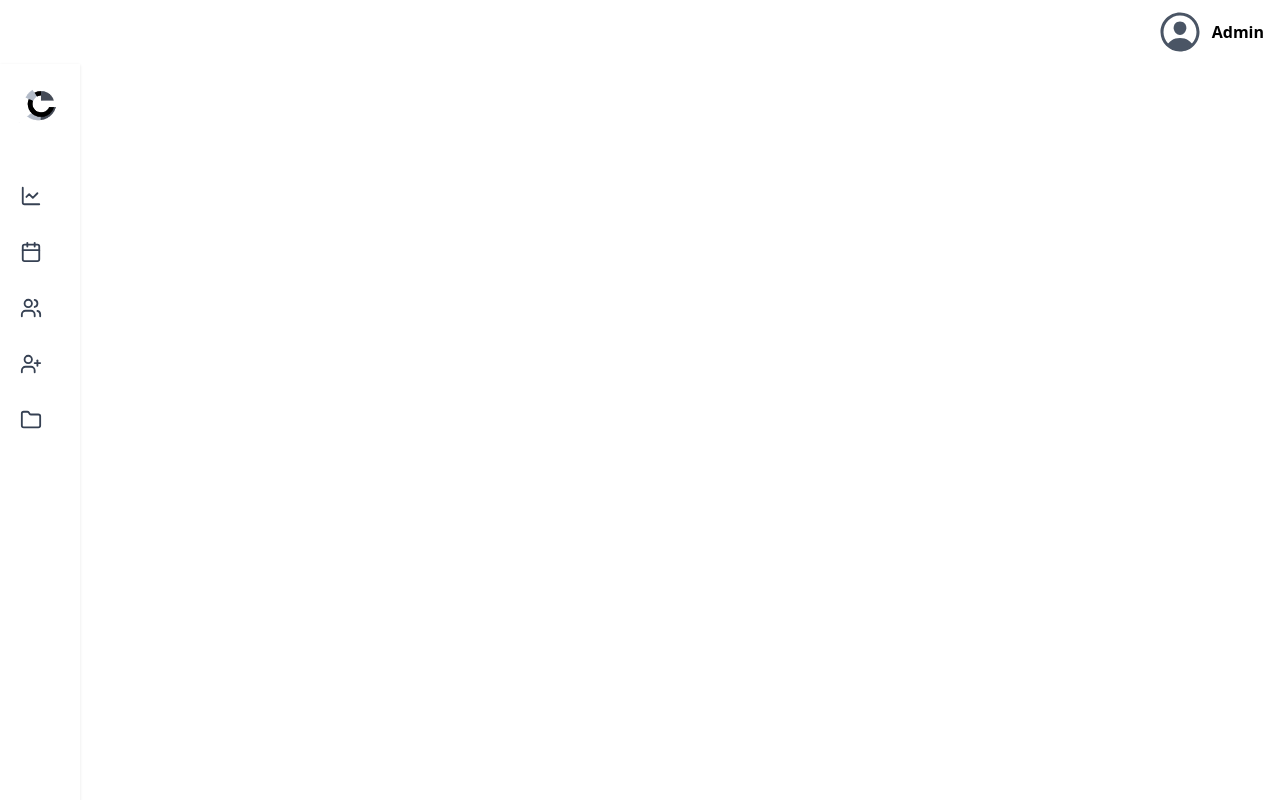
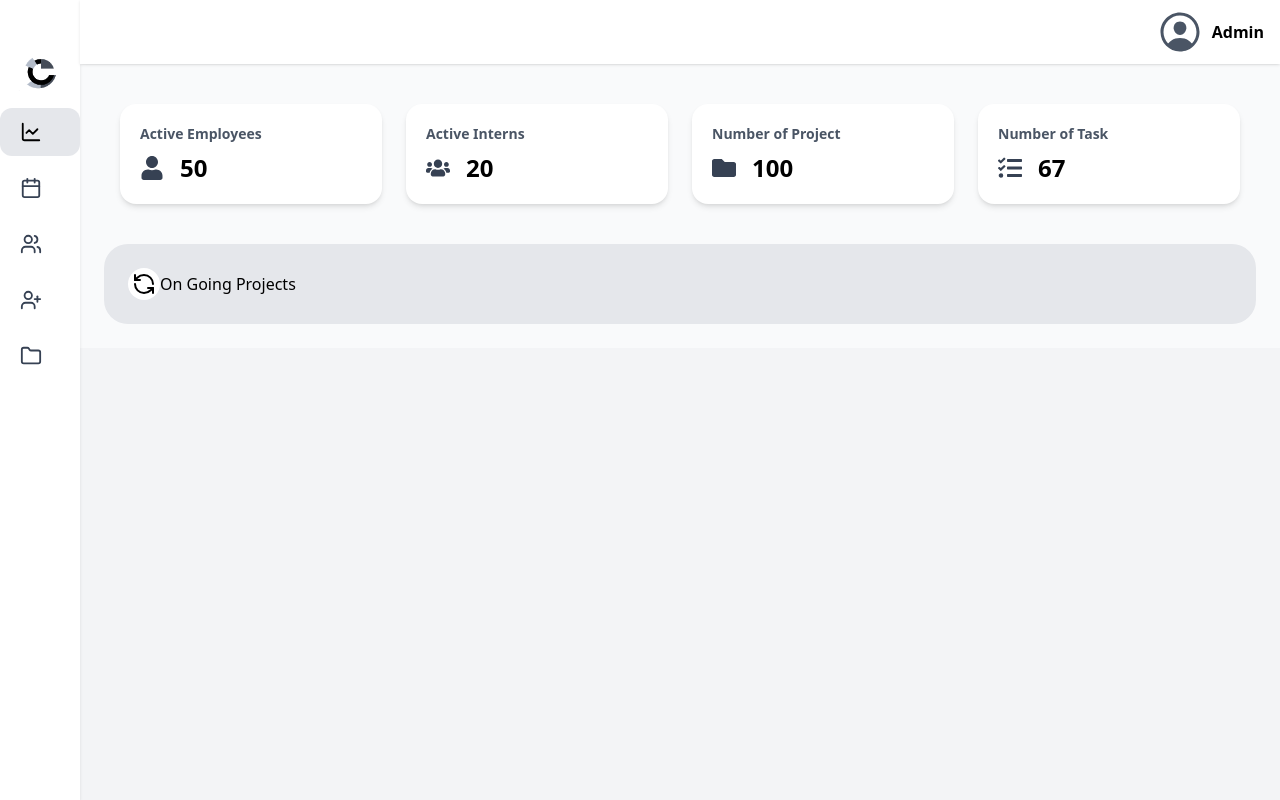
Before and after one commit to praveenkvellinezhi/Admin-Dashboard, a React app: page / in a window 1280 px wide. Built offline with nearby package versions, Linux system fonts and the light colour scheme; the HTML template or start-up script is replaced by a standard one.

Commit message:
designed dashboard projects

```diff
--- a/package.json
+++ b/package.json
@@ -22,6 +22,7 @@
     "react": "^19.2.0",
     "react-dom": "^19.2.0",
     "react-icons": "^5.5.0",
+    "react-router": "^7.9.6",
     "react-router-dom": "^7.9.6",
     "recharts": "^3.5.0",
     "router": "^2.2.0",
--- a/src/App.jsx
+++ b/src/App.jsx
@@ -1,19 +1,16 @@
-import React from "react"
-import AdminLayout from "./Layout/AdminLayout"
-
-
+import React from "react";
+import AdminLayout from "./Layout/AdminLayout";
+import { Route, Routes } from "react-router-dom";
+import Dashboard from "./Features/Dashboard/Pages/Dashboard";
 
 function App() {
-
-
-  return( <div className="p-6">
-    <AdminLayout/>
-
-
-     </div>
-
-
-  )
+  return (
+    <Routes>
+      <Route element={<AdminLayout />}>
+        <Route path="/" element={<Dashboard />} />
+      </Route>
+    </Routes>
+  );
 }
 
-export default App
+export default App;
--- a/src/Components/Shared/Header.jsx
+++ b/src/Components/Shared/Header.jsx
@@ -4,7 +4,7 @@ import { IoPersonCircleOutline } from "react-icons/io5";
 export default function Header() {
   return (
 
-      <div className="w-full">
+      <div className="w-full z-50 ">
   <header className='fixed flex items-center justify-end  w-full pr-4 h-16 top-0 left-0 right-0 ' >
       <IoPersonCircleOutline className='text-gray-600 w-8 h-8 sm:w-10 sm:h-10 md:w-12 md:h-12' size={40} />
       <h6 className='font-semibold ml-2'>Admin</h6>
--- a/src/Components/Shared/Sidebar.jsx
+++ b/src/Components/Shared/Sidebar.jsx
@@ -1,14 +1,13 @@
 import React from "react";
-import logo from "../../assets/Logo/logo.png";
 import logo2 from "../../assets/Logo/Logo3.png";
 import logo4 from "../../assets/Logo/logo4.png";
 
 import { NavLink } from "react-router-dom";
 import { ChartLine, Calendar, Users, UserPlus, Folder } from "lucide-react";
 
-export default function Sidebar() {
+export default function Sidebar({ isOpen, setIsOpen }) {
   const navbar = [
-    { name: "Dashboard", path: "/Dashboard", icon: <ChartLine size={22} /> },
+    { name: "Dashboard", path: "/", icon: <ChartLine size={22} /> },
     { name: "Attendence", path: "/Attendence", icon: <Calendar size={22} /> },
     { name: "Employeee", path: "/Employee", icon: <Users size={22} /> },
     { name: "Interns", path: "/Interns", icon: <UserPlus size={22} /> },
@@ -17,20 +16,21 @@ export default function Sidebar() {
 
   return (
     <div
+      onMouseEnter={() => setIsOpen(true)}
+      onMouseLeave={() => setIsOpen(false)}
       className="
-        h-full bg-white shadow fixed top-0 left-0 z-50 mt-16
-        group w-20 hover:w-64
-        transition-[width] duration-300 overflow-hidden
-      "
+  h-full bg-white shadow fixed top-0 left-0 z-40
+  group w-20 hover:w-64
+  transition-[width] duration-300 overflow-hidden
+"
     >
       {/* LOGO SECTION (same fixed height ensures smooth transition) */}
       <div className="px-4 py-4 h-20 flex items-center relative">
-
         {/* SMALL LOGO — Collapsed State */}
         <img
           src={logo2}
           className="
-            w-12
+            w-12 mt-16
             opacity-100 group-hover:opacity-0
             transition-all duration-300 transform group-hover:-translate-x-4
           "
@@ -39,7 +39,7 @@ export default function Sidebar() {
 
         {/* EXPANDED LOGO — Hover State */}
         <div
-          className="
+          className=" mt-16
             flex items-center  absolute
             opacity-0 group-hover:opacity-100
             transition-all duration-300 transform group-hover:translate-x-6
@@ -48,7 +48,6 @@ export default function Sidebar() {
           <img src={logo2} className="w-14" alt="logo2-hover" />
           <img src={logo4} className="w-20" alt="logo4-hover" />
         </div>
-
       </div>
 
       {/* MENU */}
@@ -61,7 +60,11 @@ export default function Sidebar() {
               `
                 flex items-center gap-4 px-5 py-3 my-1
                 rounded-xl transition-all duration-300
-                ${isActive ? "bg-gray-200 text-black" : "text-gray-700 hover:bg-gray-100"}
+                ${
+                  isActive
+                    ? "bg-gray-200 text-black "
+                    : "text-gray-700 hover:bg-gray-100"
+                }
               `
             }
           >
@@ -70,7 +73,7 @@ export default function Sidebar() {
             <span
               className="
                 opacity-0 group-hover:opacity-100
-                transition-opacity duration-300 whitespace-nowrap
+                transition-opacity duration-300 whitespace-nowrap font-semibold
               "
             >
               {item.name}
--- /dev/null
+++ b/src/Features/Dashboard/Components/OngoingProjects.jsx
@@ -0,0 +1,57 @@
+import React from 'react'
+import { RefreshCcw } from 'lucide-react';
+
+function OngoingProjects() {
+ const projects = [
+    {
+      title: "Aspire Zones X",
+      subtitle: "Redesign",
+      status: "On-going",
+      progress: 70,
+      due: "December 10, 2025",
+    },
+    {
+      title: "Client Management",
+      subtitle: "UI/UX",
+      status: "Completed",
+      progress: 100,
+      due: "January 05, 2025",
+    },
+    {
+      title: "Project Tracker",
+      subtitle: "Full Stack",
+      status: "Pending",
+      progress: 45,
+      due: "November 28, 2025",
+    },
+    {
+      title: "Inventory System",
+      subtitle: "Backend",
+      status: "On-going",
+      progress: 60,
+      due: "December 20, 2025",
+    },
+  ];
+  return (
+    <div className='bg-gray-200 rounded-3xl p-6'>
+         {/* Section Header */}
+
+         <div className='flex items-center'>
+            <div className='bg-white rounded-4xl w-8 h-8 flex items-center justify-center'>
+                 <RefreshCcw  /></div>
+
+              <div>
+                <h2>On Going Projects</h2>
+              </div>
+         </div>
+            {/* Card List */}
+            <div className='flex flex-col gap-5'>
+                {projects.map((item,index)=>{
+                    const FirstLetter= item.title.charAt(0).toUpperCase();
+                })}
+            </div>
+    </div>
+  )
+}
+
+export default OngoingProjects
--- /dev/null
+++ b/src/Features/Dashboard/Components/StatCard.jsx
@@ -0,0 +1,33 @@
+import React from "react";
+import { FaUser, FaUsers, FaFolder, FaTasks } from "react-icons/fa";
+
+export default function StatsSection() {
+  const stats = [
+    { title: "Active Employees", icon: <FaUser />, value: 50 },
+    { title: "Active Interns", icon: <FaUsers />, value: 20 },
+    { title: "Number of Project", icon: <FaFolder />, value: 100 },
+    { title: "Number of Task", icon: <FaTasks />, value: 67 },
+  ];
+
+  return (
+    <div className="grid grid-cols-1 sm:grid-cols-2 lg:grid-cols-4 gap-6 p-4">
+      {stats.map((item) => (
+        <div
+          key={item.title}
+          className="
+            bg-white shadow-md rounded-2xl p-5
+            flex flex-col justify-center
+            min-w-[220px] w-full
+          "
+        >
+          <h3 className="text-sm font-semibold text-gray-600">{item.title}</h3>
+
+          <div className="flex items-center gap-4 mt-2">
+            <div className="text-gray-700 text-2xl">{item.icon}</div>
+            <p className="text-2xl font-bold">{item.value}</p>
+          </div>
+        </div>
+      ))}
+    </div>
+  );
+}
--- /dev/null
+++ b/src/Features/Dashboard/Pages/Dashboard.jsx
@@ -0,0 +1,13 @@
+import React from "react";
+import OngoingProjects from "../Components/OngoingProjects";
+import StatCard from "../Components/StatCard";
+
+export default function Dashboard() {
+  return (
+
+      <div className="space-y-6">
+        <StatCard />
+      <OngoingProjects />
+    </div>
+  );
+}
--- a/src/Layout/AdminLayout.jsx
+++ b/src/Layout/AdminLayout.jsx
@@ -1,13 +1,39 @@
-import React from 'react'
-import Header from '../Components/Shared/Header'
-import Sidebar from '../Components/Shared/Sidebar'
+import React, { useState } from "react";
+import Header from "../Components/Shared/Header";
+import Sidebar from "../Components/Shared/Sidebar";
+import { Outlet } from "react-router-dom";
 
 export default function AdminLayout() {
+  const [isOpen, setIsOpen] = useState(false);
+
   return (
-    <div>
-        <Header/>
-        <Sidebar  />
+    <div className="flex h-screen bg-gray-100">
 
+      {/* Sidebar */}
+      <Sidebar isOpen={isOpen} setIsOpen={setIsOpen} />
+
+      {/* Main Content (moves based on sidebar width) */}
+      <div
+        className={`
+          flex-1 transition-all duration-300
+          ${isOpen ? "ml-64" : "ml-20"}
+        `}
+      >
+        {/* HEADER */}
+        <div
+          className={`
+            fixed top-0 right-0 h-16 bg-white shadow z-40 transition-all duration-300
+            ${isOpen ? "left-64" : "left-20"}
+          `}
+        >
+          <Header />
+        </div>
+
+        {/* PAGE CONTENT */}
+        <main className="mt-16 p-6 overflow-y-auto bg-gray-50">
+          <Outlet />
+        </main>
+      </div>
     </div>
-  )
+  );
 }
```
Also changed, not shown: 1 other file (tests, documents, lock files or other folders).
